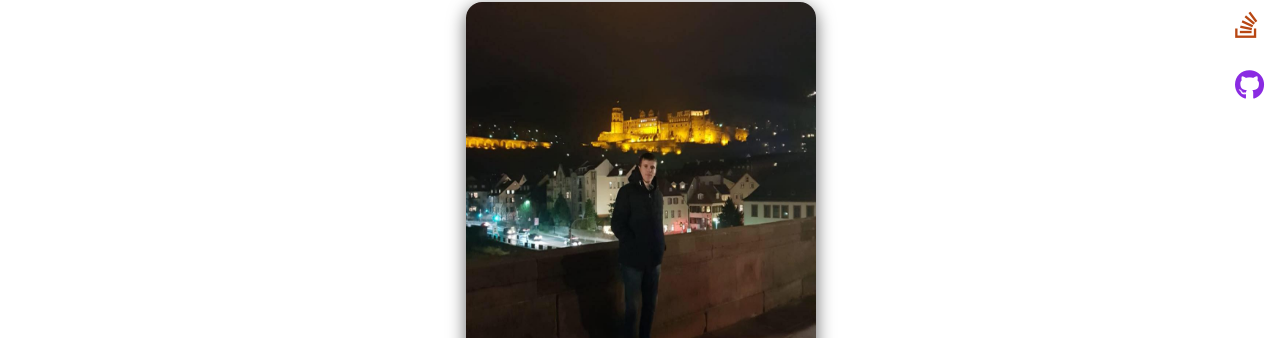
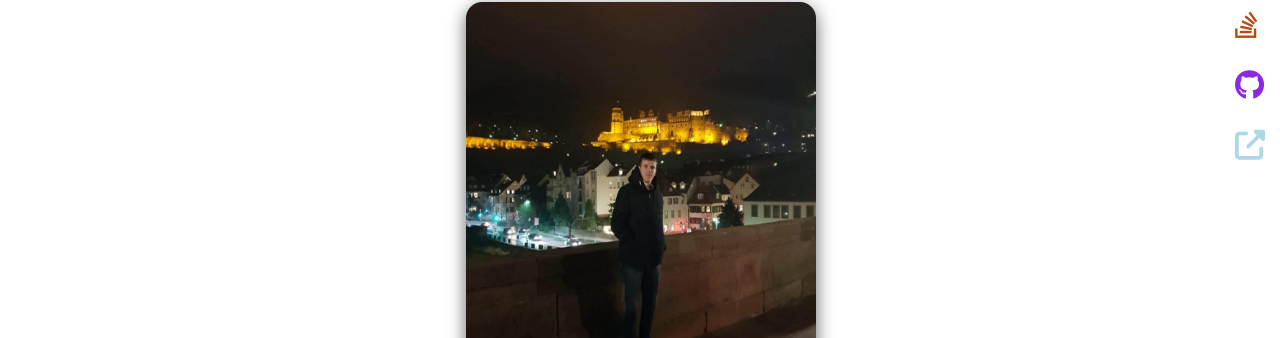
Before and after one commit to vasnastos/vasnastos.github.io, a Jekyll site: the page file_rights.html, which Jekyll copies as it is, in a window 1280 px wide. Shown: the part 225-563 px from the top of the page. Built offline with Jekyll 4.4.1, drawn with Linux system fonts in a browser that asks for light colours; nearby versions of some CDN libraries; comment, search, counter and statistics services are not loaded.

Commit message:
Update file_rights.html

```diff
--- a/file_rights.html
+++ b/file_rights.html
@@ -583,7 +583,7 @@ tr:hover{
     <a href="https://www.linkedin.com/in/vasileios-nastos-028985209/" id="BS"><i class="fa fa-linkedin" style="float:left;"></i></a>
     <a href="https://stackoverflow.com/users/14000443/nastos-vasileios" id="RL"><i class="fa fa-stack-overflow" style="float:left;"></i></a>
     <a href="https://github.com/vasnastos" id="DS"><i class="fa fa-github" style="float:left;"></i></a>
-    <a href="https://www.kaggle.com/vnastos" id="kag"><abbr title="Kaggle"><i class="fa fa-external-link" style="float:left"></i></abbr></a>
+    <a href="https://www.kaggle.com/vnastos" id="kag"><abbr title="Kaggle"><i class="fa fa-external-link" style="float:left; color:lightblue;"></i></abbr></a>
   </div>
   </div>
   <!--
```
